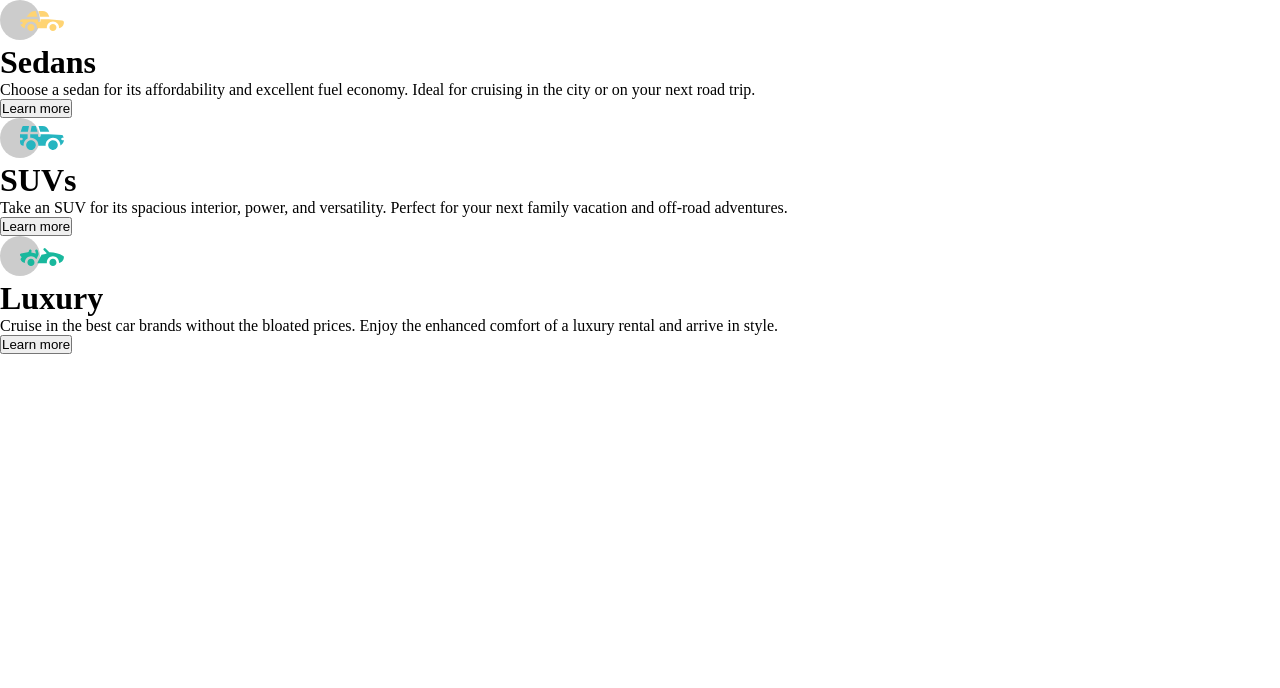
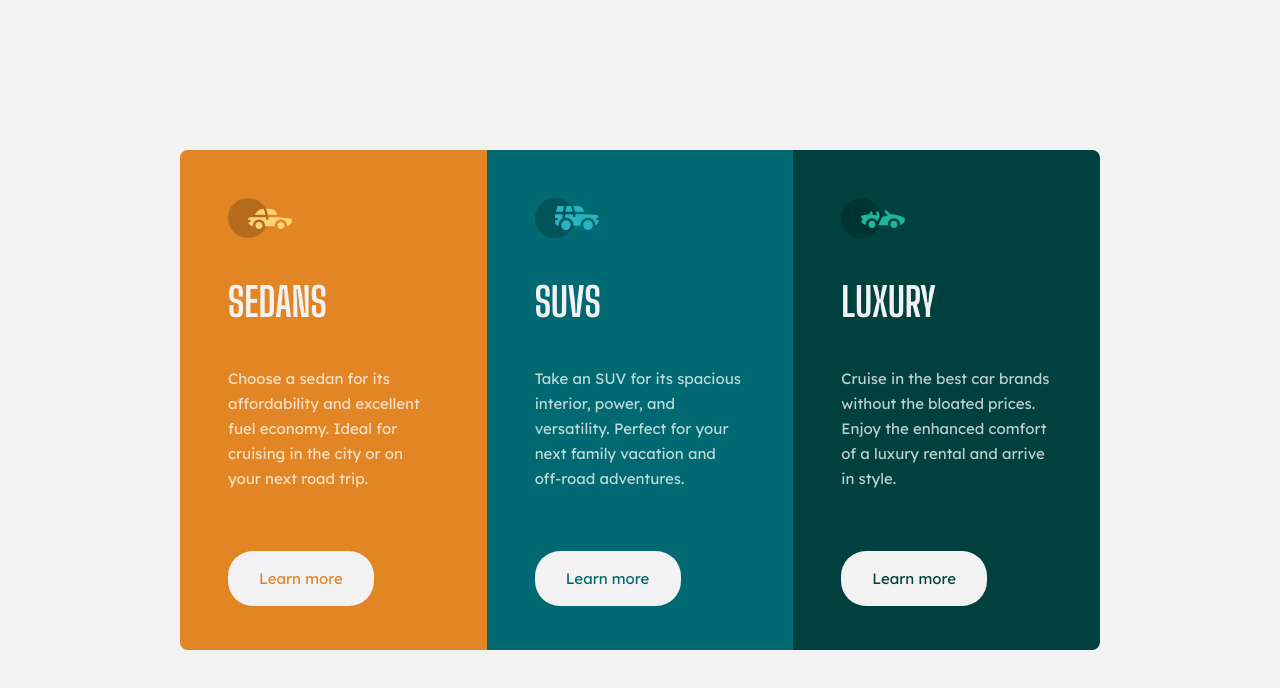
Before and after one commit to KonstantinasGucul/3-column-preview-card-component, a plain HTML site: page index.html in a window 1280 px wide. Drawn offline with Linux system fonts and the light colour scheme; files that its build step writes are made by us from their sources.

Commit message:
Completed desktop version with hover effects and final styling

```diff
--- a/design/styles.css
+++ /dev/null
@@ -1,5 +0,0 @@
-* {
-  margin: 0;
-  padding: 0;
-  box-sizing: border-box;
-}
--- a/index.html
+++ b/index.html
@@ -11,6 +11,7 @@
       sizes="32x32"
       href="./images/favicon-32x32.png"
     />
+    <link rel="stylesheet" href="styles.css" />
 
     <link rel="preconnect" href="https://fonts.googleapis.com" />
     <link rel="preconnect" href="https://fonts.gstatic.com" crossorigin />
@@ -25,7 +26,6 @@
       href="https://fonts.googleapis.com/css2?family=Big+Shoulders+Display:wght@100..900&family=Lexend+Deca:wght@100..900&display=swap"
       rel="stylesheet"
     />
-    <link rel="stylesheet" href="styles.css" />
 
     <title>Frontend Mentor | 3-column preview card component</title>
   </head>
@@ -34,40 +34,50 @@
     <main>
       <div class="container">
         <!-- First Card -->
-        <div class="card car-one">
-          <img src="images/icon-sedans.svg" alt="Sedan car icon" class="icon" />
-          <h1>Sedans</h1>
+        <div class="card card-one">
+          <div class="card-content">
+            <img
+              src="images/icon-sedans.svg"
+              alt="Sedan car icon"
+              class="icon"
+            />
+            <h1>SEDANS</h1>
             <p>
               Choose a sedan for its affordability and excellent fuel economy.
               Ideal for cruising in the city or on your next road trip.
             </p>
-          <button class="btn">Learn more</button>
+            <button class="btn btn-one">Learn more</button>
+          </div>
         </div>
 
         <!-- Second Card -->
-        <div class="card car-two">
+        <div class="card card-two">
+          <div class="card-content">
             <img src="images/icon-suvs.svg" alt="Suv car icon" class="icon" />
-          <h1>SUVs</h1>
+            <h1>SUVS</h1>
             <p>
               Take an SUV for its spacious interior, power, and versatility.
               Perfect for your next family vacation and off-road adventures.
             </p>
-          <button class="btn">Learn more</button>
+            <button class="btn btn-two">Learn more</button>
+          </div>
         </div>
 
         <!-- Third Card -->
-        <div class="card car-three">
+        <div class="card card-three">
+          <div class="card-content">
             <img
               src="images/icon-luxury.svg"
               alt="Luxury car icon"
               class="icon"
             />
-          <h1>Luxury</h1>
+            <h1>LUXURY</h1>
             <p>
-            Cruise in the best car brands without the bloated prices. Enjoy the
-            enhanced comfort of a luxury rental and arrive in style.
+              Cruise in the best car brands without the bloated prices. Enjoy
+              the enhanced comfort of a luxury rental and arrive in style.
             </p>
-          <button class="btn">Learn more</button>
+            <button class="btn btn-three">Learn more</button>
+          </div>
         </div>
       </div>
     </main>
--- /dev/null
+++ b/styles.css
@@ -0,0 +1,132 @@
+* {
+  margin: 0;
+  padding: 0;
+  box-sizing: border-box;
+}
+
+body {
+  background-color: #f2f2f2;
+  display: flex;
+  align-items: center;
+  justify-content: center;
+  max-width: 1440px;
+  width: 100%;
+  min-height: 100vh;
+  padding: 20px;
+}
+
+.container {
+  display: grid;
+  grid-template-columns: repeat(3, 1fr);
+  align-items: center;
+  justify-content: center;
+  overflow: hidden;
+  max-width: 920px;
+  width: 100%;
+  max-height: 500px;
+  height: 100%;
+  border-radius: 8px;
+}
+
+.card {
+  max-width: 307px;
+  width: 100%;
+  height: auto;
+}
+
+.card-one {
+  background-color: #e28625;
+}
+
+.card-two {
+  background-color: #006971;
+}
+
+.card-three {
+  background-color: #004140;
+}
+
+.card-content {
+  display: grid;
+  align-items: center;
+  justify-content: left;
+  padding: 48px;
+  gap: 40px;
+}
+
+.card h1 {
+  color: #f2f2f2;
+  text-align: left;
+  font-family: 'Big Shoulders Display', sans-serif;
+  font-size: 40px;
+  font-weight: 700;
+  letter-spacing: 0px;
+}
+
+.card p {
+  color: #ffffff;
+  text-align: left;
+  font-family: 'Lexend Deca', sans-serif;
+  font-size: 15px;
+  font-weight: 400;
+  line-height: 25px;
+  letter-spacing: 0px;
+  opacity: 75%;
+  padding-bottom: 20px;
+}
+
+.btn {
+  background-color: #f2f2f2;
+  display: flex;
+  align-items: center;
+  text-align: left;
+  font-family: 'Lexend Deca', sans-serif;
+  font-size: 15px;
+  font-weight: 400;
+  letter-spacing: 0px;
+  line-height: 25px;
+  max-width: 146px;
+  width: 100%;
+  border: none;
+  border-radius: 25px;
+  padding: 13px 29px;
+}
+
+.btn-one {
+  border: 2px solid transparent;
+  color: #e28625;
+  transition: all 0.3s ease-in-out;
+}
+
+.btn-one:hover {
+  cursor: pointer;
+  background-color: #e28625;
+  border-color: #ffffff;
+  color: #ffffff;
+}
+
+.btn-two {
+  border: 2px solid transparent;
+  color: #006971;
+  transition: all 0.3s ease-in-out;
+}
+
+.btn-two:hover {
+  cursor: pointer;
+  background-color: #006971;
+  border-color: #ffffff;
+  color: #ffffff;
+}
+
+.btn-three {
+  border: 2px solid transparent;
+  color: #004140;
+  transition: all 0.3s ease-in-out;
+}
+
+.btn-three:hover {
+  cursor: pointer;
+  background-color: #004140;
+  border-color: #ffffff;
+  color: #ffffff;
+}
```
Lines whose indentation alone changed are shown as unchanged.
